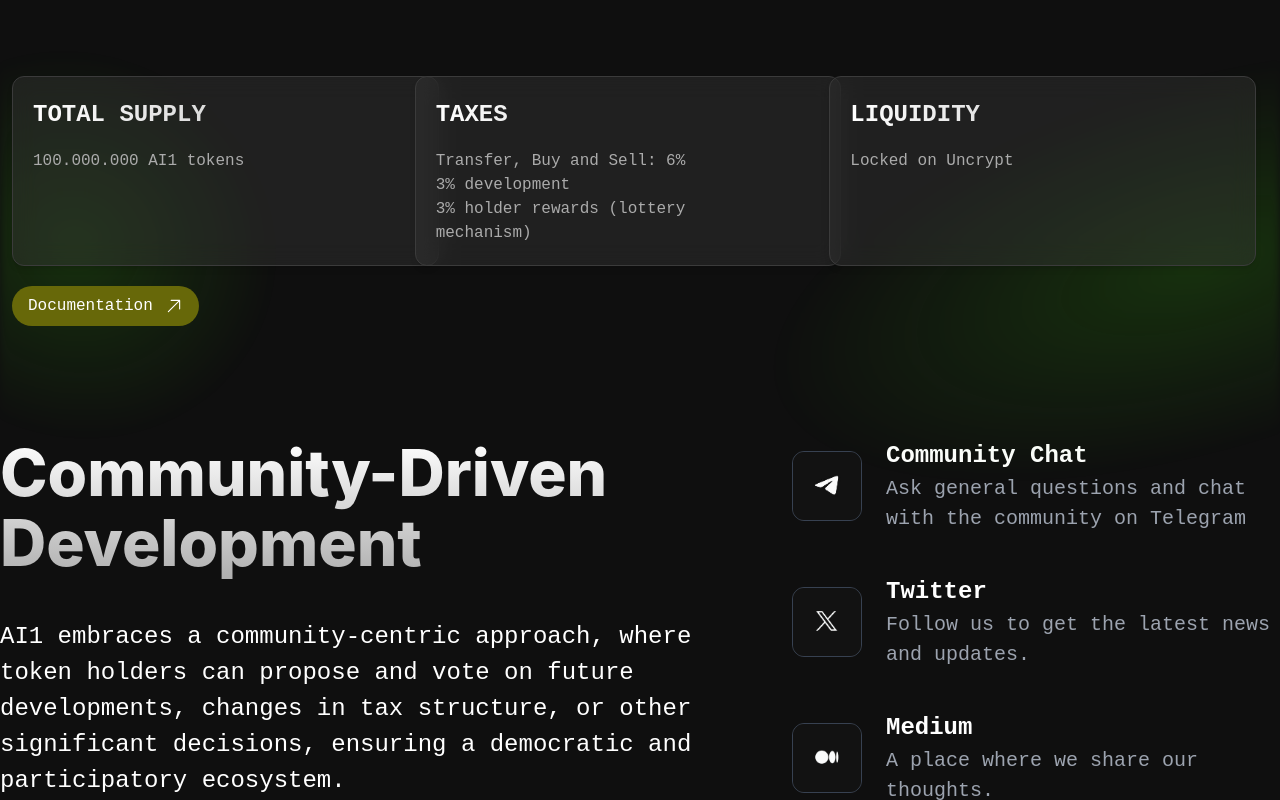
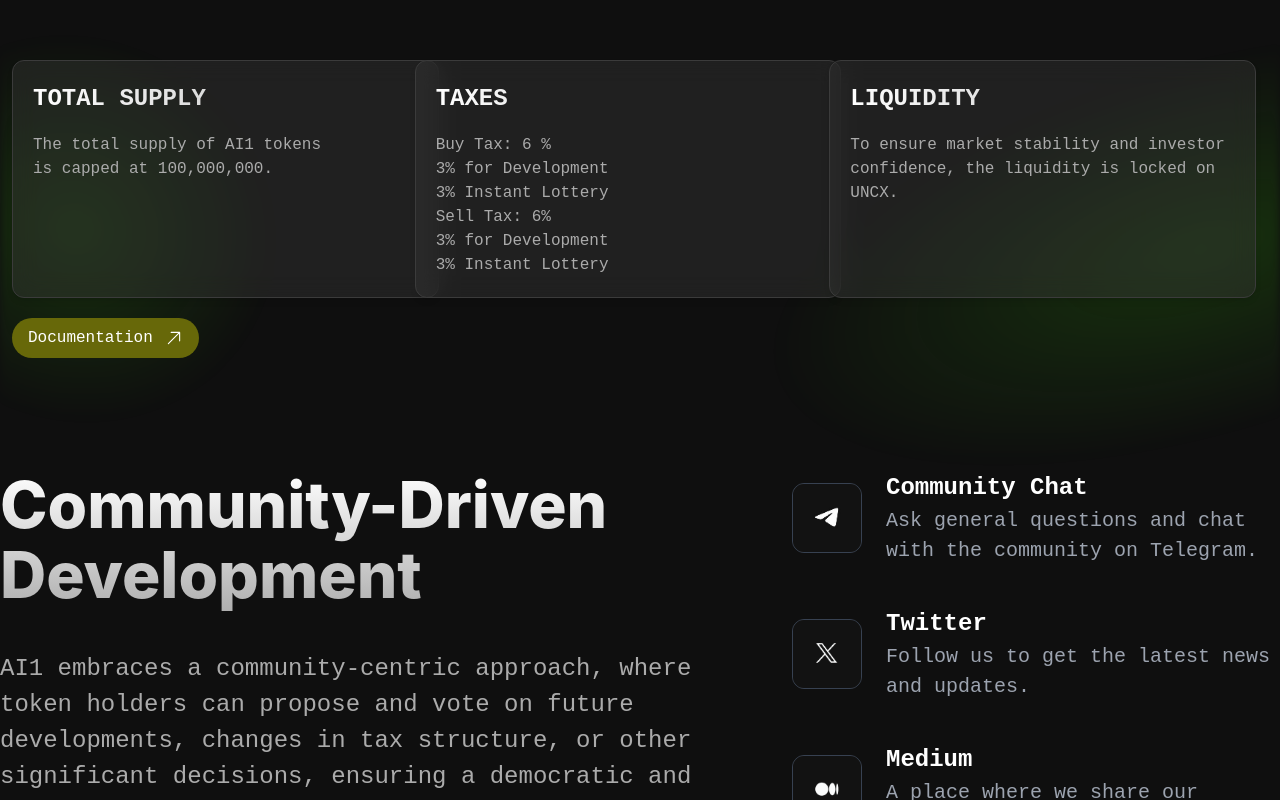
Before and after one commit to GeorgiyAslanyan/ai1, a Next.js app: page / in a window 1280 px wide. Shown: the part 2000-2800 px from the top of the page. Built offline with nearby package versions, Linux system fonts and the light colour scheme.

Commit message:
push changes 17:34

```diff
--- a/app/page.js
+++ b/app/page.js
@@ -15,7 +15,7 @@ export default function Home() {
       />
       <Navbar />
       <Hero />
-      <p className="sm:text-center max-w-[1390px] text-[14px] text-center sm:text-2xl pt-0 lg:pt-4 pb-0 lg:pb-10 w-[96%] lg:w-full">
+      <p className="sm:text-center max-w-[1390px] text-[14px] text-[#ABABAB] text-center sm:text-2xl pt-0 pb-0 lg:pb-10 w-[96%] lg:w-full">
         Enter the realm of AI1, where the future of automated algorithmic
         trading is being reshaped by artificial intelligence. At its heart lies
         AI1, a comprehensive trading system, forged from a fusion of advanced
--- a/components/About.jsx
+++ b/components/About.jsx
@@ -17,7 +17,7 @@ const About = () => {
         hidden: { opacity: 0, translateX: '100px' }
       }} className='bg-[#3b3b3b]  bg-opacity-40 col-span-1 shadow-md  flex flex-col gap-4 translate-x-3 backdrop-blur-md rounded-xl border border-[#3b3b3b] p-5'>
             <h3 className='font-bold text-[20px] sm:text-[24px] upperase bg-clip-text text-transparent bg-gradient-to-r from-white to-[#AFAFAF]'>TOTAL SUPPLY</h3>
-            <p className='text-[#ABABAB]'>100.000.000 AI1 tokens</p>
+            <p className='text-[#ABABAB]'>The total supply of AI1 tokens <br /> is capped at 100,000,000.</p>
         </motion.div>
         <motion.div  initial="hidden"
       whileInView="visible"
@@ -28,9 +28,12 @@ const About = () => {
         hidden: { opacity: 0, translateX: '100px' }
       }}  className='bg-[#3b3b3b]  bg-opacity-40 col-span-1 shadow-md  flex flex-col -translate-x-3 backdrop-blur-md  rounded-xl border border-[#3b3b3b] p-5'>
             <h3 className='font-bold text-[20px] sm:text-[24px] upperase mb-4 bg-clip-text text-transparent  bg-gradient-to-r from-white to-[#AFAFAF]'>TAXES</h3>
-            <p className='text-[#ABABAB]'>Transfer, Buy and Sell: 6%</p>
-            <p className='text-[#ABABAB]'>3% development</p>
-            <p className='text-[#ABABAB]'>3% holder rewards (lottery <br/>mechanism)</p>
+            <p className='text-[#ABABAB]'>Buy Tax: 6 %</p>
+            <p className='text-[#ABABAB]'>3% for Development</p>
+            <p className='text-[#ABABAB]'>3% Instant Lottery</p>
+            <p className='text-[#ABABAB]'>Sell Tax: 6%</p>
+            <p className='text-[#ABABAB]'>3% for Development</p>
+            <p className='text-[#ABABAB]'>3% Instant Lottery</p>
         </motion.div>
         <motion.div  initial="hidden"
       whileInView="visible"
@@ -41,7 +44,7 @@ const About = () => {
         hidden: { opacity: 0, translateX: '100px' }
       }} className='bg-[#3b3b3b]  bg-opacity-40 col-span-1 flex shadow-md  flex-col -translate-x-6 gap-4 backdrop-blur-md  rounded-xl border border-[#3b3b3b] p-5'>
             <h3 className='font-bold text-[20px] sm:text-[24px] upperase bg-clip-text text-transparent  bg-gradient-to-r from-white to-[#AFAFAF]'>LIQUIDITY</h3>
-            <p className='text-[#ABABAB]'>Locked on Uncrypt</p>
+            <p className='text-[#ABABAB]'>To ensure market stability and investor <br /> confidence, the liquidity is locked on UNCX.</p>
         </motion.div>
         <motion.a initial="hidden"
       whileInView="visible"
@@ -66,7 +69,7 @@ const About = () => {
         hidden: { opacity: 0, translateY: '40px' }
       }} className='bg-[#3b3b3b]  bg-opacity-50 col-span-1 flex flex-col gap-4 shadow-md  backdrop-blur-md  rounded-xl border border-[#3b3b3b] p-[10px] sm:p-5'>
             <h3 className='font-bold text-[20px] sm:text-[24px] upperase bg-clip-text text-transparent bg-gradient-to-r from-white to-[#AFAFAF]'>TOTAL SUPPLY</h3>
-            <p className='text-[#ABABAB]'>100.000.000 AI1 tokens</p>
+            <p className='text-[#ABABAB]'>The total supply of AI1 tokens <br /> is capped at 100,000,000.</p>
         </motion.div>
         <motion.div  initial="hidden"
       whileInView="visible"
@@ -77,9 +80,12 @@ const About = () => {
         hidden: { opacity: 0, translateY: '40px' }
       }}  className='bg-[#3b3b3b]  bg-opacity-50 col-span-1 flex flex-col  shadow-md   backdrop-blur-md  rounded-xl border border-[#3b3b3b] p-[10px] sm:p-5'>
             <h3 className='font-bold text-[20px] sm:text-[24px] upperase mb-4 bg-clip-text text-transparent  bg-gradient-to-r from-white to-[#AFAFAF]'>TAXES</h3>
-            <p className='text-[#ABABAB]'>Transfer, Buy and Sell: 6%</p>
-            <p className='text-[#ABABAB]'>3% development</p>
-            <p className='text-[#ABABAB]'>3% holder rewards (lottery <br/>mechanism)</p>
+            <p className='text-[#ABABAB]'>Buy Tax: 6 %</p>
+            <p className='text-[#ABABAB]'>3% for Development</p>
+            <p className='text-[#ABABAB]'>3% Instant Lottery</p>
+            <p className='text-[#ABABAB]'>Sell Tax: 6%</p>
+            <p className='text-[#ABABAB]'>3% for Development</p>
+            <p className='text-[#ABABAB]'>3% Instant Lottery</p>
         </motion.div>
         <motion.div  initial="hidden"
       whileInView="visible"
@@ -90,7 +96,7 @@ const About = () => {
         hidden: { opacity: 0, translateY: '40px' }
       }} className='bg-[#3b3b3b]  bg-opacity-50 col-span-1 flex flex-col gap-4 shadow-md  backdrop-blur-md  rounded-xl border border-[#3b3b3b] p-[10px] sm:p-5'>
             <h3 className='font-bold text-[20px] sm:text-[24px] upperase bg-clip-text text-transparent  bg-gradient-to-r from-white to-[#AFAFAF]'>LIQUIDITY</h3>
-            <p className='text-[#ABABAB]'>Locked on Uncrypt</p>
+            <p className='text-[#ABABAB]'>To ensure market stability and investor <br /> confidence, the liquidity is locked on UNCX.</p>
         </motion.div>
         <motion.a initial="hidden"
       whileInView="visible"
--- a/components/Hero.jsx
+++ b/components/Hero.jsx
@@ -18,7 +18,7 @@ const Hero = () => {
         </p>
         <a
           href="/" target="_blank" rel="noopener noreferrer"
-          className="bg-[#B8B80B] hover:shadow-[0px_0px_35px_5px_#FFFFFF] shadow-[0px_0px_30px_2px_#B8B80B] group py-2 pl-6 pr-4 w-fit rounded-full text-[20px] sm:text-[24px] gap-5 text-[#1F1E1F] items-center hover:scale-105 hover:bg-white transition-all ease-linear duration-200 flex justify-between ">
+          className="bg-[#676809] hover:shadow-[0px_0px_35px_5px_#FFFFFF] shadow-[0px_0px_30px_2px_#676809] group py-2 pl-6 pr-4 w-fit rounded-full text-[20px] sm:text-[24px] gap-5 text-white hover:text-[#1F1E1F] items-center hover:scale-105 hover:bg-white transition-all ease-linear duration-200 flex justify-between ">
           WHITEPAPER
           <div className="h-10 w-10 flex items-center justify-center relative group-hover:bg-[#1F1E1F] group-hover:text-white text-[#1F1E1F] rounded-full p-3  transition-all ease-linear duration-200  bg-white">
           <ArrowRightIcon width={28} height={28} className="absolute group-hover:translate-x-0 opacity-0 group-hover:opacity-100 translate-x-3 transition-all ease-linear duration-200"/>
--- a/components/Join.jsx
+++ b/components/Join.jsx
@@ -10,7 +10,7 @@ const Join = () => {
           <h2 className="headerGradient leading-[110%] text-[24px] sm:text-[53px] md:text-[64px] bg-clip-text text-transparent text-center sm:text-start bg-gradient-to-b from-white to-[#AFAFAF]">
             Community-Driven Development
           </h2>
-          <p className="text-[16px] sm:text-[24px] text-center sm:text-start">
+          <p className="text-[16px] text-[#ABABAB] sm:text-[24px] text-center sm:text-start">
             AI1 embraces a community-centric approach, where token holders can
             propose and vote on future developments, changes in tax structure,
             or other significant decisions, ensuring a democratic and
@@ -34,7 +34,7 @@ const Join = () => {
             <div className="hidden sm:flex flex-col justify-between">
               <p className="font-bold text-[24px]">Community Chat</p>
               <p className="text-[20px] flex text-gray-400">
-                Ask general questions and chat with the community on Telegram
+                Ask general questions and chat with the community on Telegram.
               </p>
             </div>
           </div>
@@ -78,7 +78,7 @@ const Join = () => {
           </div>
         </div>
       </div>
-      <div className="flex flex-col gap-3 mt-0 md:mt-5 text-[12px] sm:text-[16px] text-justify sm:text-start">
+      <div className="flex flex-col gap-3 text-[#ABABAB] mt-0 md:mt-5 text-[12px] sm:text-[16px] text-justify sm:text-start">
         <p>
           Disclaimer: The information provided by AI1 on this website does not
           constitute investment advice, financial advice, trading advice, or any
@@ -112,7 +112,7 @@ const Join = () => {
           contained in this website.
         </p>
       </div>
-      <p>© 2023 | all-in-one</p>
+      <p className="text-[#ABABAB]">© 2023 | all-in-one</p>
     </div>
   );
 };
```
